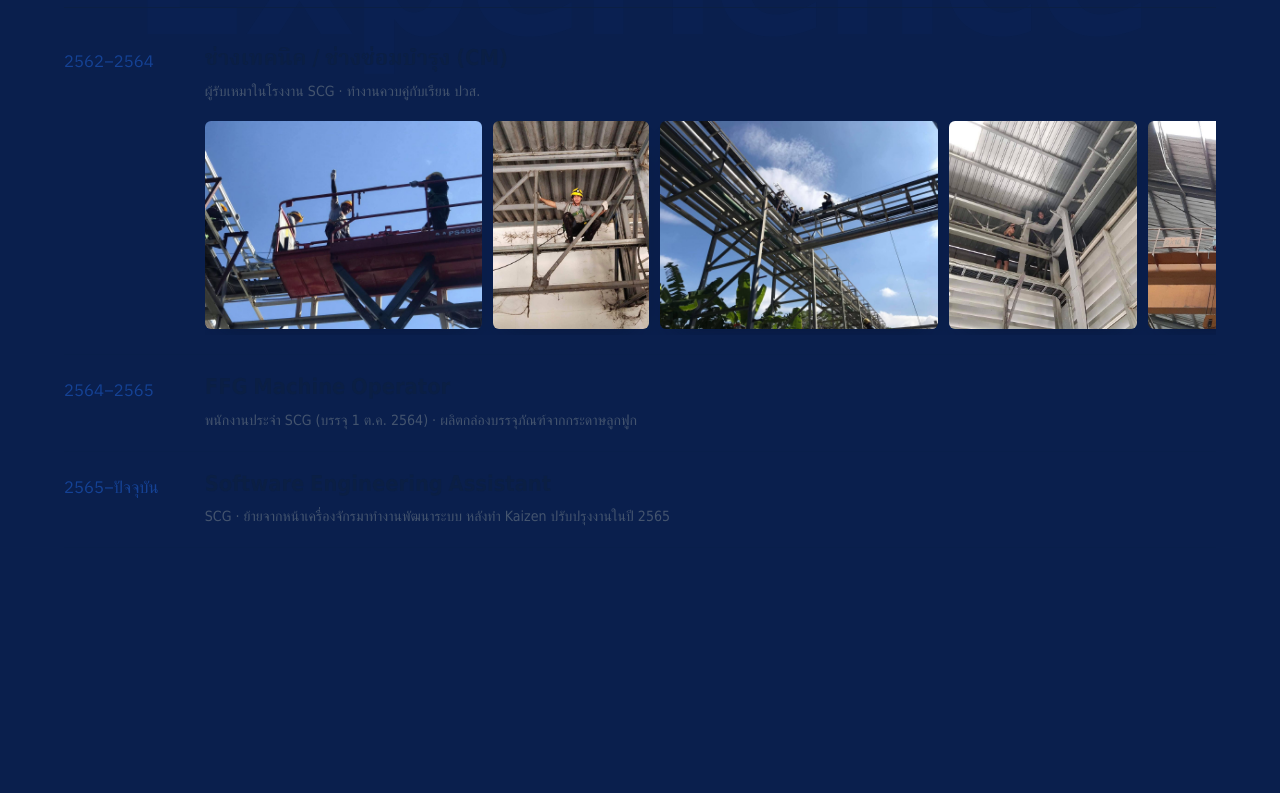
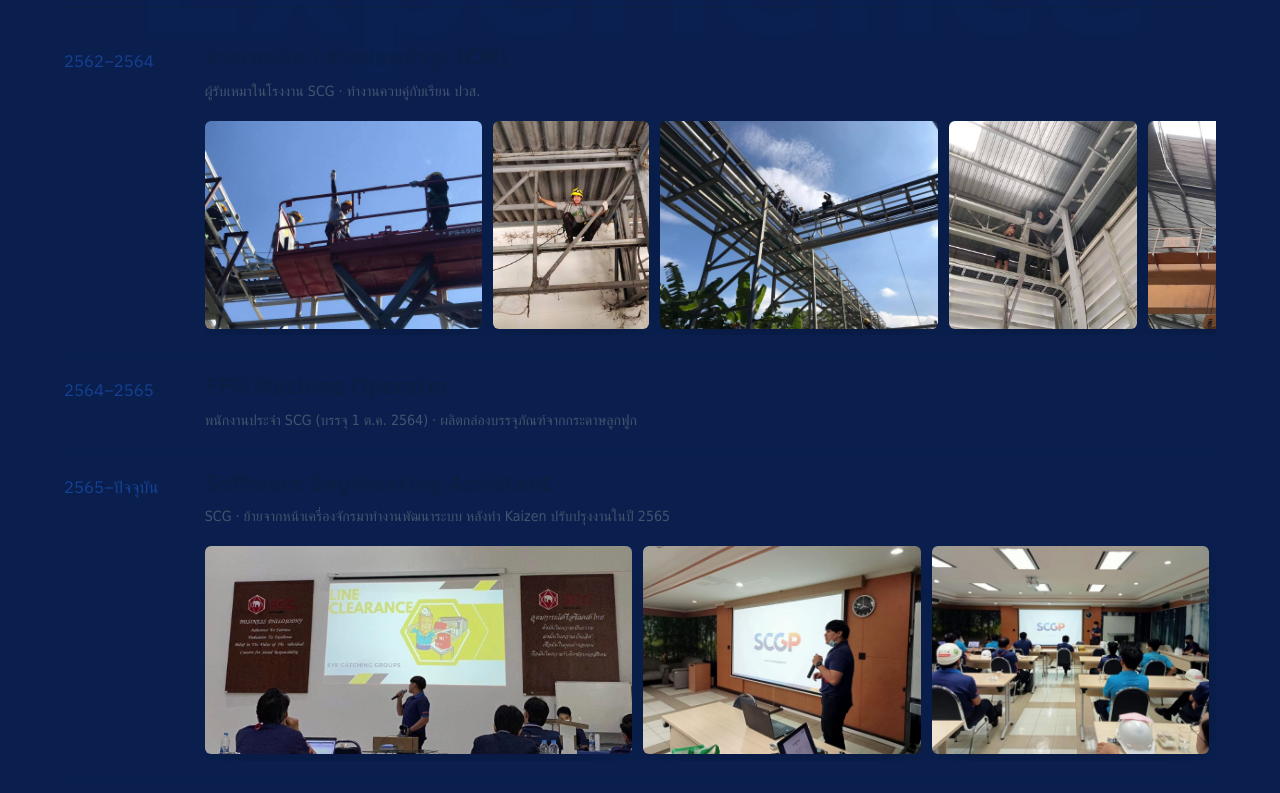
Before and after one commit to Kajeawwan69/paradorn-resume, a plain HTML site: page index.html in a window 1280 px wide. Shown: the part 5938-6731 px from the top of the page. Before the commit the page ends 6582 px from the top, so only its background shows below. Drawn offline with Linux system fonts and the light colour scheme; a web font is replaced by a local one.

Commit message:
Experience: photo strip for Software Engineering Assistant
Co-Authored-By: Claude Opus 5.5 <noreply@anthropic.com>

```diff
--- a/index.html
+++ b/index.html
@@ -563,6 +563,13 @@ section.jch:last-of-type::after{content:"";position:absolute;left:0;right:0;bott
             <div class="d">
               <b>Software Engineering Assistant</b>
               <span>SCG · ย้ายจากหน้าเครื่องจักรมาทำงานพัฒนาระบบ หลังทำ Kaizen ปรับปรุงงานในปี 2565</span>
+              <div class="gal">
+                <img src="img/se-3.jpg" alt="นำเสนอผลงาน Line Clearance" loading="lazy">
+                <img src="img/se-2.jpg" alt="บรรยายในห้องประชุม SCGP" loading="lazy">
+                <img src="img/se-1.jpg" alt="บรรยายให้พนักงานในโรงงาน" loading="lazy">
+                <img src="img/se-4.jpg" alt="รับรางวัลจากผู้บริหาร" loading="lazy">
+                <img src="img/se-5.jpg" alt="ถ่ายรูปกับทีมพร้อมใบประกาศ" loading="lazy">
+              </div>
             </div>
           </li>
         </ol>
```
Also changed, not shown: img/se-1.jpg (added), img/se-2.jpg (added), img/se-3.jpg (added), img/se-4.jpg (added), img/se-5.jpg (added).
